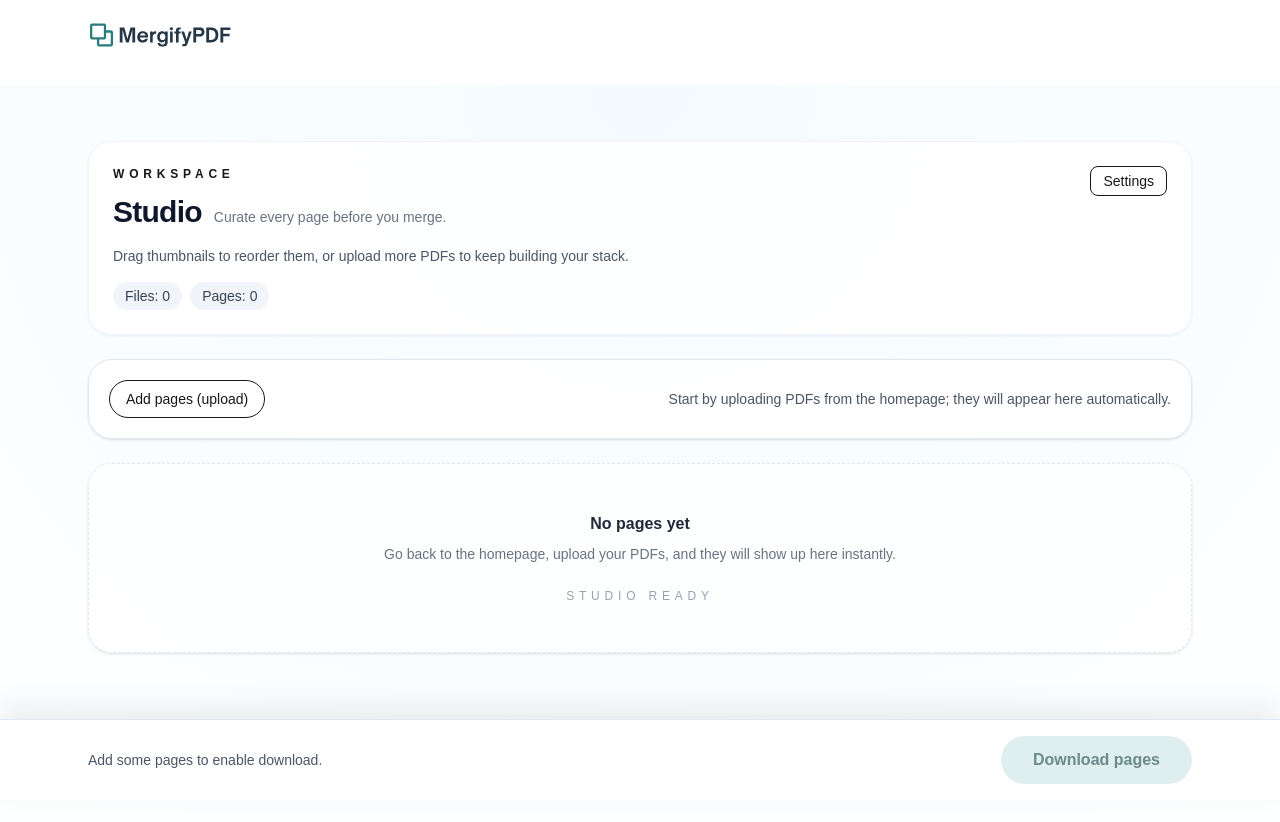
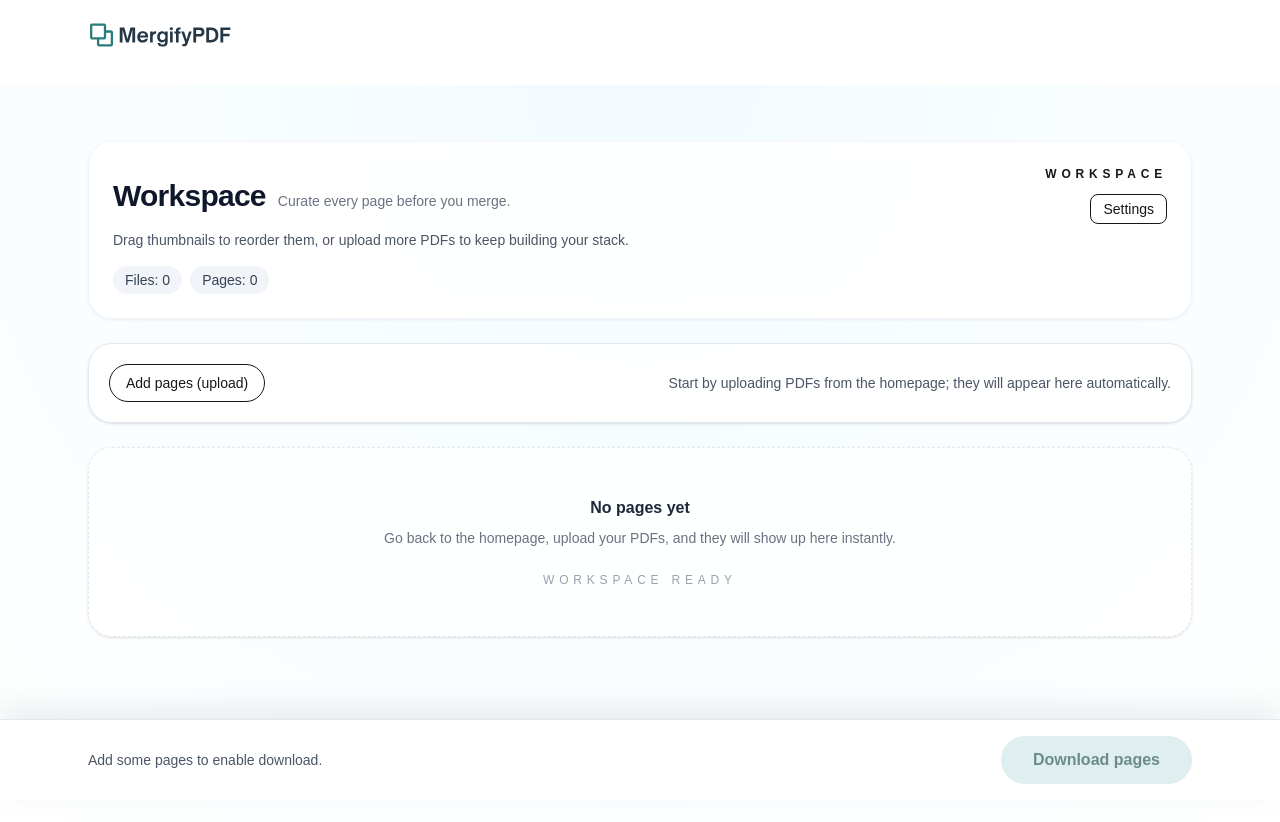
Before and after one commit to Mergify2020/mergifypdf, a Next.js app: page /studio in a window 1280 px wide. Shown: the top 822 px of the page. Built offline with nearby package versions, Linux system fonts and the light colour scheme.

Commit message:
chore: rename studio UI to workspace

```diff
--- a/src/app/studio/page.tsx
+++ b/src/app/studio/page.tsx
@@ -62,7 +62,7 @@ function SortableThumb({ item, index }: { item: PageItem; index: number }) {
   );
 }
 
-function StudioClient() {
+function WorkspaceClient() {
   const [sources, setSources] = useState<SourceRef[]>([]);
   const [pages, setPages] = useState<PageItem[]>([]);
   const [loading, setLoading] = useState(false);
@@ -248,12 +248,9 @@ function StudioClient() {
         <div className="rounded-3xl border border-slate-100 bg-white/90 p-6 shadow-sm shadow-slate-200/60 backdrop-blur">
           <div className="flex flex-wrap items-start gap-4">
             <div className="min-w-[220px] flex-1 space-y-4">
-              <div>
-                <p className="text-xs font-semibold uppercase tracking-[0.4em] text-brand">Workspace</p>
-                <div className="mt-3 flex flex-wrap items-baseline gap-3">
-                  <h1 className="text-3xl font-semibold tracking-tight text-slate-900">Studio</h1>
-                  <span className="text-sm text-gray-500">Curate every page before you merge.</span>
-                </div>
+              <div className="mt-3 flex flex-wrap items-baseline gap-3">
+                <h1 className="text-3xl font-semibold tracking-tight text-slate-900">Workspace</h1>
+                <span className="text-sm text-gray-500">Curate every page before you merge.</span>
               </div>
               <p className="text-sm text-gray-600">
                 Drag thumbnails to reorder them, or upload more PDFs to keep building your stack.
@@ -263,7 +260,8 @@ function StudioClient() {
                 <span className="rounded-full bg-slate-100 px-3 py-1">Pages: {pages.length}</span>
               </div>
             </div>
-            <div className="ml-auto shrink-0">
+            <div className="ml-auto flex flex-col items-end gap-3">
+              <p className="text-xs font-semibold uppercase tracking-[0.4em] text-brand">Workspace</p>
               <SettingsMenu />
             </div>
           </div>
@@ -327,7 +325,7 @@ function StudioClient() {
             <p className="mt-2 text-sm text-gray-500">
               Go back to the homepage, upload your PDFs, and they will show up here instantly.
             </p>
-            <p className="mt-6 text-xs uppercase tracking-[0.4em] text-gray-400">Studio ready</p>
+            <p className="mt-6 text-xs uppercase tracking-[0.4em] text-gray-400">Workspace ready</p>
           </div>
         )}
       </div>
@@ -353,4 +351,4 @@ function StudioClient() {
 }
 
 /** Disable SSR because pdfjs/canvas must run in the browser only */
-export default dynamic(() => Promise.resolve(StudioClient), { ssr: false });
+export default dynamic(() => Promise.resolve(WorkspaceClient), { ssr: false });
```
